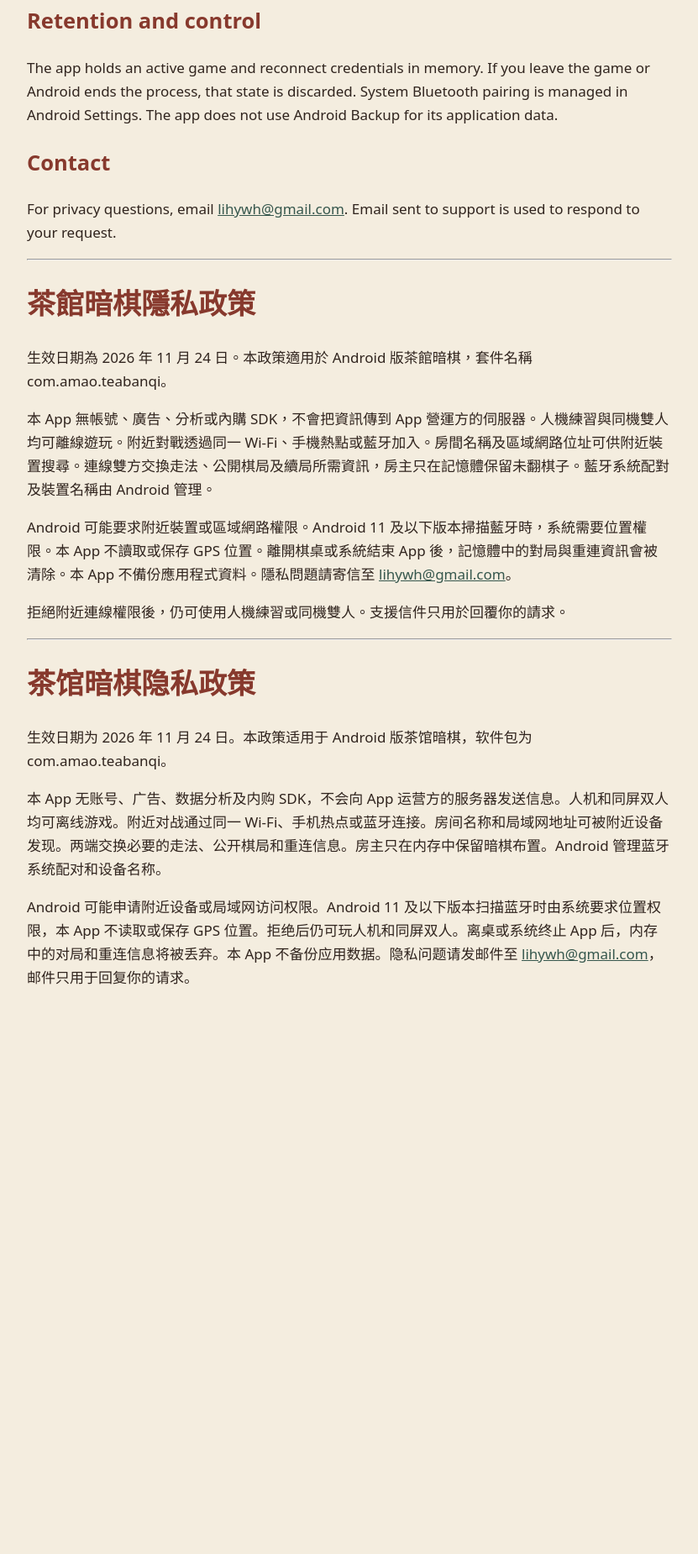
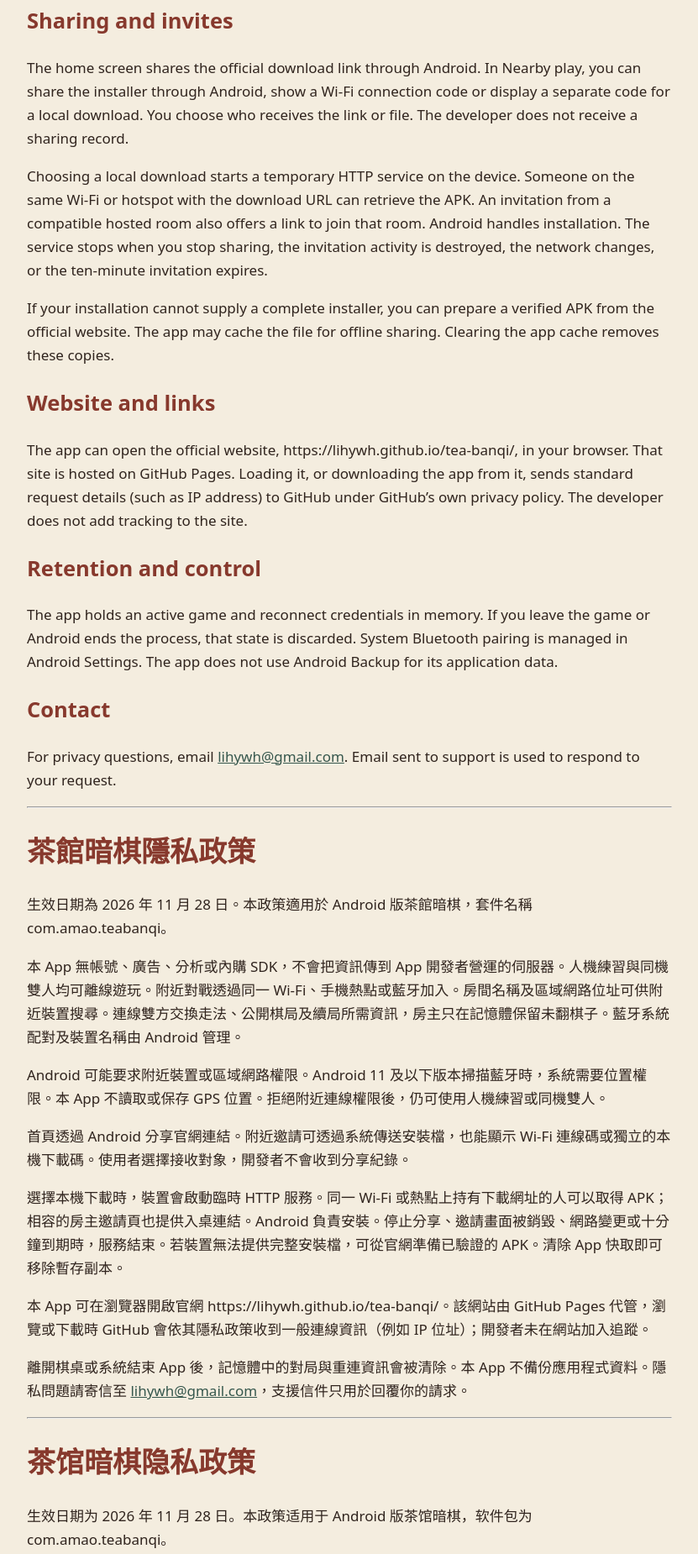
Before and after one commit to lihywh/lihywh.github.io, a plain HTML site: page tea-banqi/privacy.html in a window 1280 px wide. Shown: the part 751-2601 px from the top of the page at 84% size, without its empty margins (224-1055 px from the left). Before the commit the page ends 1977 px from the top, so only its background shows below. Drawn offline with Linux system fonts and the light colour scheme.

Commit message:
Publish verified Tea House Dark Chess 1.0.3 and update invite privacy details

```diff
--- a/tea-banqi/privacy.html
+++ b/tea-banqi/privacy.html
@@ -4,25 +4,38 @@
 <style>body{font:17px/1.65 system-ui;max-width:48rem;margin:3rem auto;padding:0 1rem;color:#30241e;background:#f4eddf}h1,h2{color:#87392d}a{color:#36574d}</style></head>
 <body>
 <h1>Tea House Dark Chess Privacy Policy</h1>
-<p>Effective November 24, 2026. This policy covers the Android app Tea House Dark Chess (茶館暗棋 / 茶馆暗棋), package com.amao.teabanqi.</p>
+<p>Effective November 28, 2026. This policy covers the Android app Tea House Dark Chess (茶館暗棋 / 茶馆暗棋), package com.amao.teabanqi.</p>
 <h2>What the app does</h2>
-<p>The app runs without an account. It does not send your information to app-operated servers. It contains no advertising, analytics, or purchase SDKs. Computer practice and play on one device work offline.</p>
+<p>The app runs without an account. It does not send your information to servers operated by the app developer. It contains no advertising, analytics, or purchase SDKs. Computer practice and play on one device work offline.</p>
 <h2>Nearby games</h2>
 <p>When you choose nearby play, devices use a shared local Wi-Fi network, phone hotspot, or Bluetooth. A room can advertise its name and local address so devices can find it. Connected devices exchange the moves and public game state needed to play and reconnect. This traffic stays between the participating devices. An Android Bluetooth device name and system pairing information may be visible to nearby devices through Android’s discovery and pairing features. The host device keeps the unrevealed positions in memory during the game.</p>
 <p>Android may ask for nearby device or local network access. On Android 11 and earlier, the operating system requires location permission to scan for nearby Bluetooth devices. The app does not read or store GPS locations. You can decline these permissions and still play against the computer or use the same-device mode.</p>
+<h2>Sharing and invites</h2>
+<p>The home screen shares the official download link through Android. In Nearby play, you can share the installer through Android, show a Wi-Fi connection code or display a separate code for a local download. You choose who receives the link or file. The developer does not receive a sharing record.</p>
+<p>Choosing a local download starts a temporary HTTP service on the device. Someone on the same Wi-Fi or hotspot with the download URL can retrieve the APK. An invitation from a compatible hosted room also offers a link to join that room. Android handles installation. The service stops when you stop sharing, the invitation activity is destroyed, the network changes, or the ten-minute invitation expires.</p>
+<p>If your installation cannot supply a complete installer, you can prepare a verified APK from the official website. The app may cache the file for offline sharing. Clearing the app cache removes these copies.</p>
+<h2>Website and links</h2>
+<p>The app can open the official website, https://lihywh.github.io/tea-banqi/, in your browser. That site is hosted on GitHub Pages. Loading it, or downloading the app from it, sends standard request details (such as IP address) to GitHub under GitHub’s own privacy policy. The developer does not add tracking to the site.</p>
 <h2>Retention and control</h2>
 <p>The app holds an active game and reconnect credentials in memory. If you leave the game or Android ends the process, that state is discarded. System Bluetooth pairing is managed in Android Settings. The app does not use Android Backup for its application data.</p>
 <h2>Contact</h2>
 <p>For privacy questions, email <a href="mailto:lihywh@gmail.com">lihywh@gmail.com</a>. Email sent to support is used to respond to your request.</p>
 <hr>
 <h1 lang="zh-Hant">茶館暗棋隱私政策</h1>
-<p lang="zh-Hant">生效日期為 2026 年 11 月 24 日。本政策適用於 Android 版茶館暗棋，套件名稱 com.amao.teabanqi。</p>
-<p lang="zh-Hant">本 App 無帳號、廣告、分析或內購 SDK，不會把資訊傳到 App 營運方的伺服器。人機練習與同機雙人均可離線遊玩。附近對戰透過同一 Wi-Fi、手機熱點或藍牙加入。房間名稱及區域網路位址可供附近裝置搜尋。連線雙方交換走法、公開棋局及續局所需資訊，房主只在記憶體保留未翻棋子。藍牙系統配對及裝置名稱由 Android 管理。</p>
-<p lang="zh-Hant">Android 可能要求附近裝置或區域網路權限。Android 11 及以下版本掃描藍牙時，系統需要位置權限。本 App 不讀取或保存 GPS 位置。離開棋桌或系統結束 App 後，記憶體中的對局與重連資訊會被清除。本 App 不備份應用程式資料。隱私問題請寄信至 <a href="mailto:lihywh@gmail.com">lihywh@gmail.com</a>。</p>
-<p lang="zh-Hant">拒絕附近連線權限後，仍可使用人機練習或同機雙人。支援信件只用於回覆你的請求。</p>
+<p lang="zh-Hant">生效日期為 2026 年 11 月 28 日。本政策適用於 Android 版茶館暗棋，套件名稱 com.amao.teabanqi。</p>
+<p lang="zh-Hant">本 App 無帳號、廣告、分析或內購 SDK，不會把資訊傳到 App 開發者營運的伺服器。人機練習與同機雙人均可離線遊玩。附近對戰透過同一 Wi-Fi、手機熱點或藍牙加入。房間名稱及區域網路位址可供附近裝置搜尋。連線雙方交換走法、公開棋局及續局所需資訊，房主只在記憶體保留未翻棋子。藍牙系統配對及裝置名稱由 Android 管理。</p>
+<p lang="zh-Hant">Android 可能要求附近裝置或區域網路權限。Android 11 及以下版本掃描藍牙時，系統需要位置權限。本 App 不讀取或保存 GPS 位置。拒絕附近連線權限後，仍可使用人機練習或同機雙人。</p>
+<p lang="zh-Hant">首頁透過 Android 分享官網連結。附近邀請可透過系統傳送安裝檔，也能顯示 Wi-Fi 連線碼或獨立的本機下載碼。使用者選擇接收對象，開發者不會收到分享紀錄。</p>
+<p lang="zh-Hant">選擇本機下載時，裝置會啟動臨時 HTTP 服務。同一 Wi-Fi 或熱點上持有下載網址的人可以取得 APK；相容的房主邀請頁也提供入桌連結。Android 負責安裝。停止分享、邀請畫面被銷毀、網路變更或十分鐘到期時，服務結束。若裝置無法提供完整安裝檔，可從官網準備已驗證的 APK。清除 App 快取即可移除暫存副本。</p>
+<p lang="zh-Hant">本 App 可在瀏覽器開啟官網 https://lihywh.github.io/tea-banqi/。該網站由 GitHub Pages 代管，瀏覽或下載時 GitHub 會依其隱私政策收到一般連線資訊（例如 IP 位址）；開發者未在網站加入追蹤。</p>
+<p lang="zh-Hant">離開棋桌或系統結束 App 後，記憶體中的對局與重連資訊會被清除。本 App 不備份應用程式資料。隱私問題請寄信至 <a href="mailto:lihywh@gmail.com">lihywh@gmail.com</a>，支援信件只用於回覆你的請求。</p>
 <hr>
 <h1 lang="zh-Hans">茶馆暗棋隐私政策</h1>
-<p lang="zh-Hans">生效日期为 2026 年 11 月 24 日。本政策适用于 Android 版茶馆暗棋，软件包为 com.amao.teabanqi。</p>
-<p lang="zh-Hans">本 App 无账号、广告、数据分析及内购 SDK，不会向 App 运营方的服务器发送信息。人机和同屏双人均可离线游戏。附近对战通过同一 Wi-Fi、手机热点或蓝牙连接。房间名称和局域网地址可被附近设备发现。两端交换必要的走法、公开棋局和重连信息。房主只在内存中保留暗棋布置。Android 管理蓝牙系统配对和设备名称。</p>
-<p lang="zh-Hans">Android 可能申请附近设备或局域网访问权限。Android 11 及以下版本扫描蓝牙时由系统要求位置权限，本 App 不读取或保存 GPS 位置。拒绝后仍可玩人机和同屏双人。离桌或系统终止 App 后，内存中的对局和重连信息将被丢弃。本 App 不备份应用数据。隐私问题请发邮件至 <a href="mailto:lihywh@gmail.com">lihywh@gmail.com</a>，邮件只用于回复你的请求。</p>
+<p lang="zh-Hans">生效日期为 2026 年 11 月 28 日。本政策适用于 Android 版茶馆暗棋，软件包为 com.amao.teabanqi。</p>
+<p lang="zh-Hans">本 App 无账号、广告、数据分析及内购 SDK，不会向开发者运营的服务器发送信息。人机和同屏双人均可离线游戏。附近对战通过同一 Wi-Fi、手机热点或蓝牙连接。房间名称和局域网地址可被附近设备发现。两端交换必要的走法、公开棋局和重连信息。房主只在内存中保留暗棋布置。Android 管理蓝牙系统配对和设备名称。</p>
+<p lang="zh-Hans">Android 可能申请附近设备或局域网访问权限。Android 11 及以下版本扫描蓝牙时由系统要求位置权限，本 App 不读取或保存 GPS 位置。拒绝后仍可玩人机和同屏双人。</p>
+<p lang="zh-Hans">首页通过 Android 分享官网链接。附近邀请可通过系统发送安装包，也能显示 Wi-Fi 连接码或单独的本地下载码。用户选择接收方，开发者不会收到分享记录。</p>
+<p lang="zh-Hans">选择本地下载时，设备会启动临时 HTTP 服务。同一 Wi-Fi 或热点上持有下载地址的人可以获取 APK；兼容的房主邀请页还提供入桌链接。Android 负责安装。停止分享、邀请界面被销毁、网络变化或十分钟到期时，服务结束。如果设备无法提供完整安装包，可从官网下载已验证的 APK。清除应用缓存可移除临时副本。</p>
+<p lang="zh-Hans">本 App 可在浏览器中打开官网 https://lihywh.github.io/tea-banqi/。该网站由 GitHub Pages 托管，访问或下载时 GitHub 会依其隐私政策收到一般连接信息（如 IP 地址）；开发者未在网站加入追踪。</p>
+<p lang="zh-Hans">离桌或系统终止 App 后，内存中的对局和重连信息将被丢弃。本 App 不备份应用数据。隐私问题请发邮件至 <a href="mailto:lihywh@gmail.com">lihywh@gmail.com</a>，邮件只用于回复你的请求。</p>
 </body></html>
```
Also changed, not shown: tea-banqi/index.html (+2 -2 lines), 2 other files.
